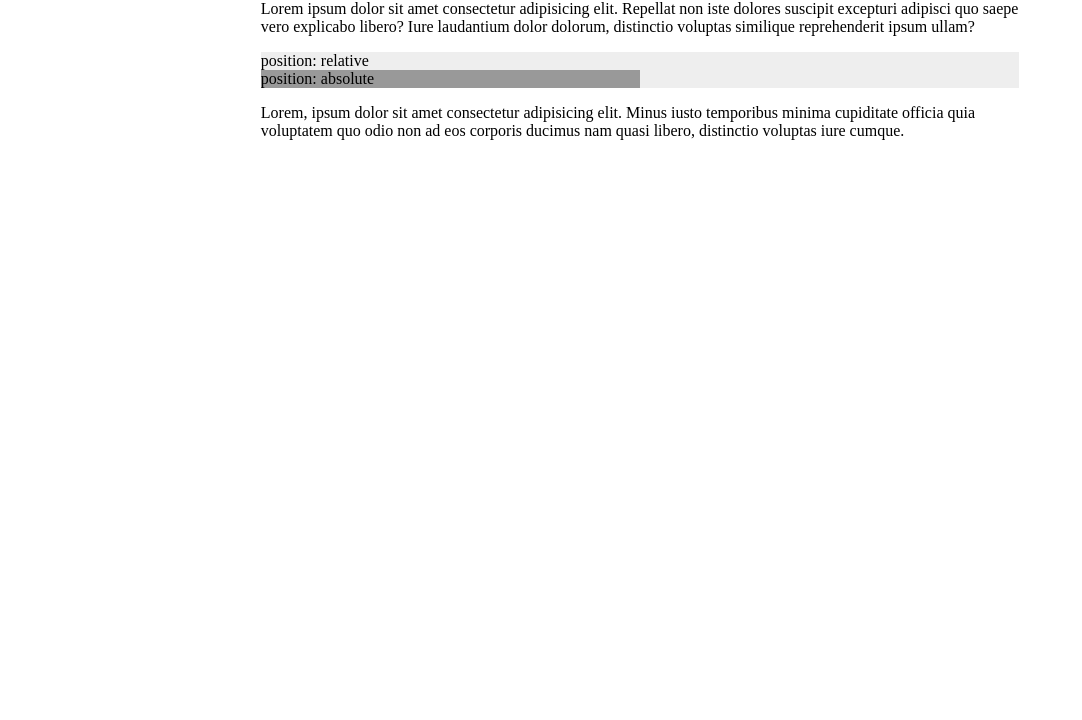
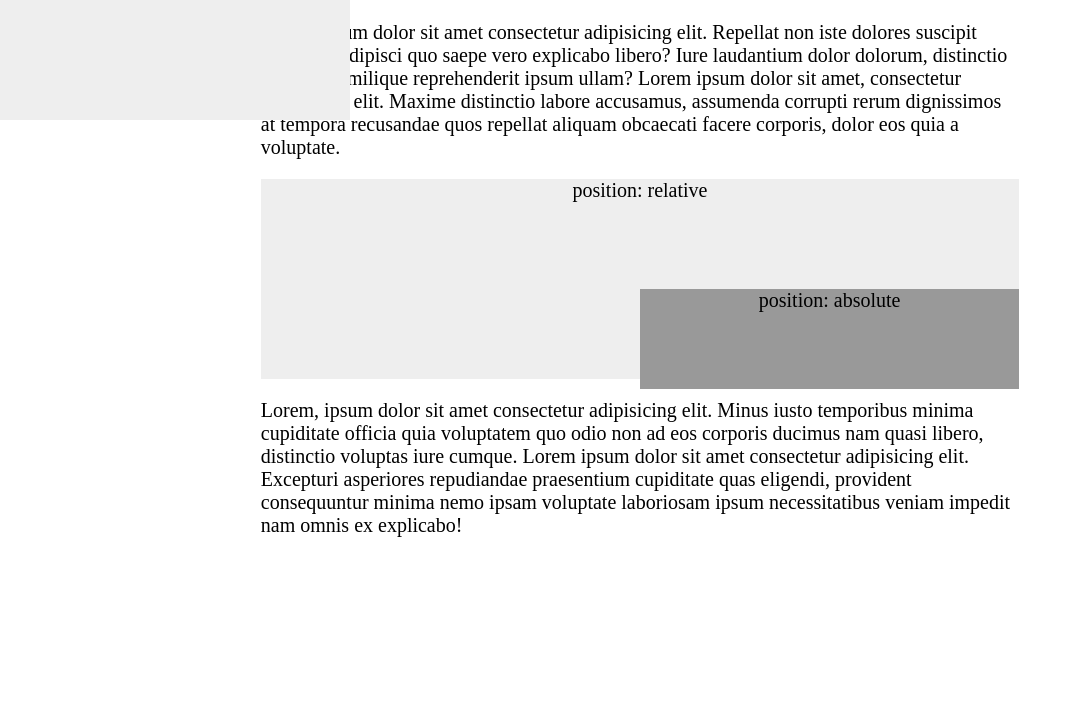
Before and after one commit to joedmg58/CSS-Positioning, a plain HTML site: page positioning.html in a window 1280 px wide. Shown: the part 80-800 px from the top of the page, without its empty margins (0-1082 px from the left). Drawn offline with Linux system fonts and the light colour scheme.

Commit message:
box size changed

```diff
--- a/positioning.css
+++ b/positioning.css
@@ -2,20 +2,32 @@
     margin: 0 auto;
     background-color: white;
     width: 60%;
+    font-size: 20px;
 }
 
 
 .relative {
     background-color: #eee;
     position: relative;
+    text-align: center;
+    height: 200px;
 }
 
 .absolute {
     background-color: #999;
     position: absolute;
     width: 50%;
+    text-align: center;
+    height: 100px;
+    bottom: -10px;
+    right: 0;
 }
 
 .fixed {
     background-color: #eee;
+    position: fixed;
+    top: 0;
+    left: 0;
+    width:350px;
+    height:200px;
 }
--- a/positioning.html
+++ b/positioning.html
@@ -9,9 +9,12 @@
 
             <h1>Lorem</h1>
 
-            <p>Lorem ipsum dolor sit amet consectetur adipisicing elit. Repellat non iste dolores suscipit excepturi adipisci
+            <p>
+            Lorem ipsum dolor sit amet consectetur adipisicing elit. Repellat non iste dolores suscipit excepturi adipisci
             quo saepe vero explicabo libero? Iure laudantium dolor dolorum, distinctio voluptas similique reprehenderit ipsum
-            ullam?
+            ullam? Lorem ipsum dolor sit amet, consectetur adipisicing elit. Maxime distinctio labore accusamus, assumenda
+            corrupti rerum dignissimos at tempora recusandae quos repellat aliquam obcaecati facere corporis, dolor eos quia a
+            voluptate.
             </p>
 
             <div class="relative">
@@ -32,6 +35,9 @@
 
             <p>Lorem, ipsum dolor sit amet consectetur adipisicing elit. Minus iusto temporibus minima cupiditate officia quia
             voluptatem quo odio non ad eos corporis ducimus nam quasi libero, distinctio voluptas iure cumque.
+            Lorem ipsum dolor sit amet consectetur adipisicing elit. Excepturi asperiores repudiandae praesentium cupiditate
+            quas eligendi, provident consequuntur minima nemo ipsam voluptate laboriosam ipsum necessitatibus veniam impedit nam
+            omnis ex explicabo!
             </p>
 
         </div>
```
